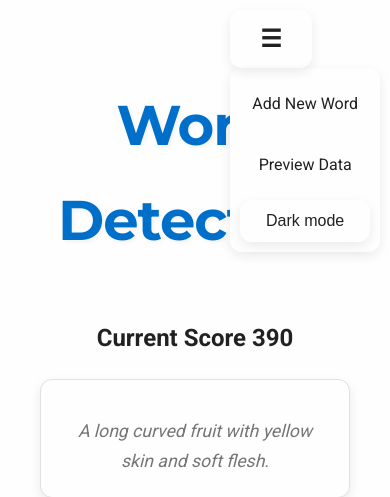
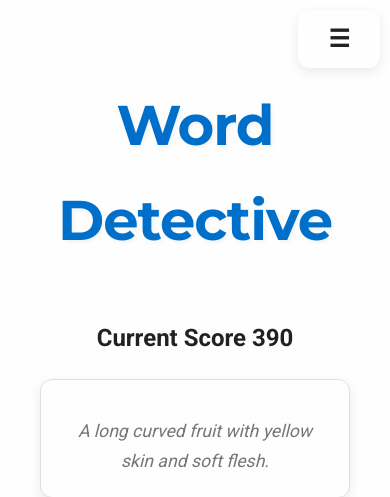
Before and after one commit to hrosicka/WordDetective, a Flask app: page / in a window 390 px wide; the page is wider, and only the part inside the window is pictured. Shown: the top 497 px of that part. Run offline with Flask 3, Linux system fonts and the light colour scheme.

Commit message:
hamburger menu vizualization

```diff
--- a/static/style.css
+++ b/static/style.css
@@ -181,7 +181,7 @@ button[type="submit"]:hover, button:hover {
     right: 10px;
   }
 
-  .menu-toggle {
+.menu-toggle {
     background: none;
     border: none;
     font-size: 24px;
@@ -190,9 +190,11 @@ button[type="submit"]:hover, button:hover {
 }
 
 .menu-content {
-    display: flex;
-    flex-direction: column;
-    gap: 10px;
+    display: none;
+    position: absolute;
+    top: 40px;
+    right: 0;
+    width: 150px;
     background-color: var(--background-color);
     padding: 10px;
     border-radius: var(--border-radius);
@@ -200,22 +202,24 @@ button[type="submit"]:hover, button:hover {
 }
 
 .menu-content a, .menu-content button {
+    display: block; /* Oba prvky se budou chovat stejně jako bloky */
     text-decoration: none;
-    color: var(--text-color-primary);
+    color: var(--text-color-primary); /* Barva textu */
     font-size: 1em;
-    font-weight: 300;
-    padding: 0.75em;
-    text-align: center;
-    border: none;
-    background: none;
-    cursor: pointer;
+    font-weight: 400; /* Stejná váha písma */
+    padding: 0.75em; /* Stejné vnitřní odsazení */
+    text-align: center; /* Zarovnání textu na střed */
+    width: 100%; /* Zajistí plnou šířku v rámci menu */
+    border: none; /* Odstranění okrajů tlačítek */
+    background: none; /* Odstranění výchozího pozadí tlačítek */
+    cursor: pointer; /* Ukazatel myši jako ruka */
     transition: background-color var(--transition-duration) ease-in-out;
-    border-radius: var(--border-radius);
+    border-radius: var(--border-radius); /* Zaoblené rohy */
+    box-sizing: border-box; /* Zajistí správné kalkulace šířky */
 }
 
 .menu-content a:hover, .menu-content button:hover {
-    background-color: var(--secondary-color);
-    border-radius: var(--border-radius);
-    color: var(--text-color-primary);
+    background-color: var(--secondary-color); /* Zvýraznění pozadí při hover efektu */
+    color: var(--text-color-primary); /* Barva textu při hover efektu */
     transform: none;
 }
```
